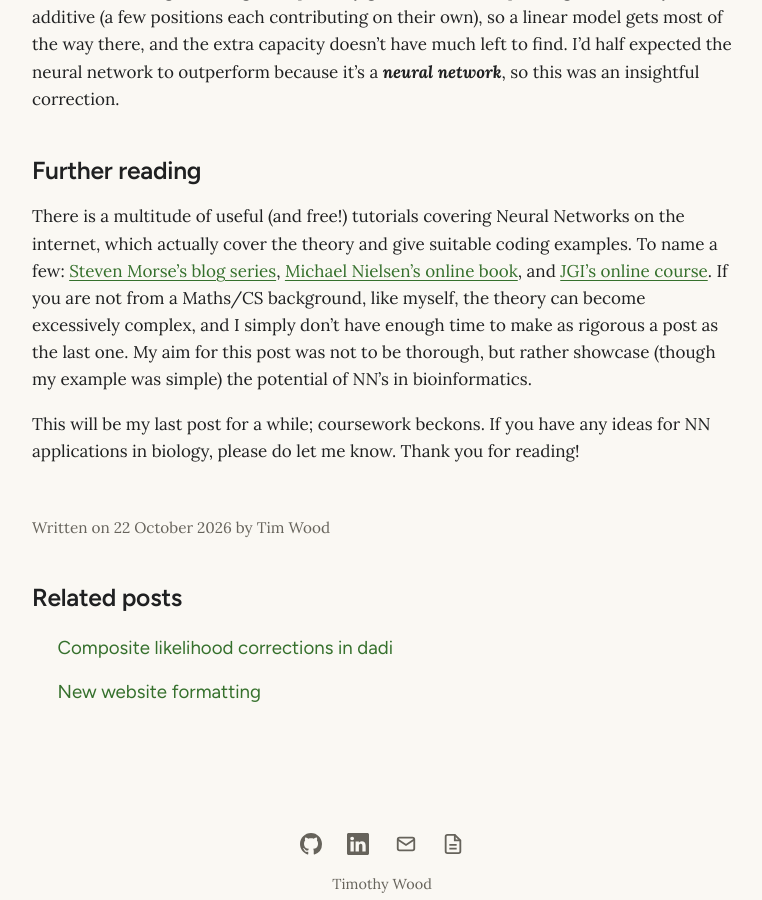
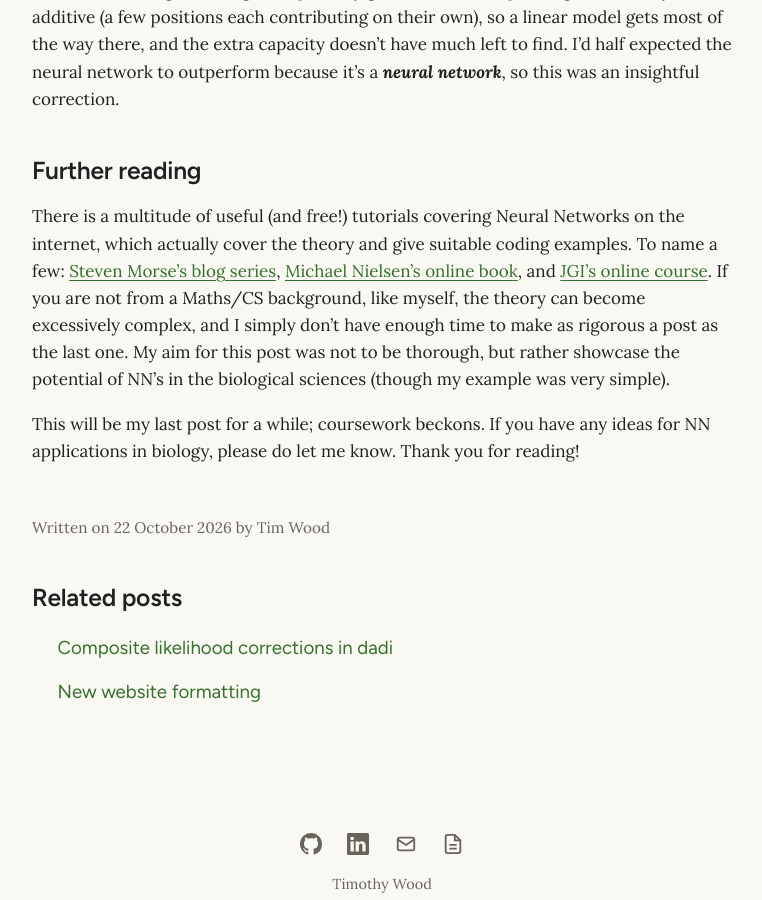
Before and after one commit to timj-wood/timj-wood.github.io, a Jekyll site: the page built from _posts/2026-10-22-splice-site-neural-network.md, in a window 1280 px wide and 900 px high, scrolled down 7864 px. Shown: the whole window, without its empty margins (258-1020 px from the left). Built offline with Jekyll 4.4.1, drawn with Linux system fonts in a browser that asks for light colours; part of the change alters nothing that is shown; some of the changed text lies outside the part shown.

Commit message:
Update 2026-10-22-splice-site-neural-network.md

````diff
--- a/_posts/2026-10-22-splice-site-neural-network.md
+++ b/_posts/2026-10-22-splice-site-neural-network.md
@@ -10,7 +10,7 @@ Note that this is not a post about Neural Network theory, partly because I'm sti
 
 For the code, I have roughly followed the Jean Golding Institute's [Data Analysis in Python (Part 2)](https://bristol-training.github.io/data-analysis-python-2/) and [Introduction to AI](https://bristol-training.github.io/intro-to-ai/) courses. All the figures and numbers here come from the scripts in the repo, [splice-site-nn](https://github.com/timj-wood/splice-site-nn), so have a look there if you want to see exactly what I did (and what I probably did wrong).
 
-## What is splicing?
+## An introduction to gene splicing
 
 When a gene is transcribed, the result is a pre-mRNA that still contains the introns (the non-coding regions). These have to be cut out before the message can move on to the next step, translation. So how do your cells know which parts of the transcript are introns, you might ask? Well, (almost) every intron begins with the two bases "GT" and ends with "AG". It's very close to a universal rule, which is why it's a great target for my first neural network. Since I already know what the answer should look like, if the model learns something sensible I should be able to see, and if it learns something weird I should be able to spot that too.
 
@@ -29,7 +29,7 @@ X = one_hot(df["sequence"])   # (3190, 240) array of 0s, 1s and the odd 1/3
 y = df["label"].values        # "EI", "IE" or "N"
 ```
 
-## A baseline first
+## Creating a comparable baseline with classical methods
 
 Before the fun neural network stuff, I fitted a couple of simpler classifiers.
 
@@ -148,7 +148,7 @@ The two loss curves sit on top of each other, and the final weights agree to wit
 
 Whilst building a neuron yourself is an insightful (and difficult) exercise, PyTorch practically does this all for you... So just use PyTorch.
 
-## What did the neuron learn?
+## What the neuron learnt
 
 Because a single neuron has one weight per (position, base), its 240 weights can be plotted in the same way as the logistic regression ones:
 
@@ -192,6 +192,6 @@ As for the tie, I don't think it's that surprising in hindsight. Noordewier *et
 
 ## Further reading
 
-There is a multitude of useful (and free!) tutorials covering Neural Networks on the internet, which actually cover the theory and give suitable coding examples. To name a few: [Steven Morse's blog series](https://stmorse.github.io/journal/Beginner-NN-Part-I.html), [Michael Nielsen's online book](http://neuralnetworksanddeeplearning.com/), and [JGI's online course](https://bristol-training.github.io/intro-to-ai/). If you are not from a Maths/CS background, like myself, the theory can become excessively complex, and I simply don't have enough time to make as rigorous a post as the last one. My aim for this post was not to be thorough, but rather showcase (though my example was simple) the potential of NN's in bioinformatics.
+There is a multitude of useful (and free!) tutorials covering Neural Networks on the internet, which actually cover the theory and give suitable coding examples. To name a few: [Steven Morse's blog series](https://stmorse.github.io/journal/Beginner-NN-Part-I.html), [Michael Nielsen's online book](http://neuralnetworksanddeeplearning.com/), and [JGI's online course](https://bristol-training.github.io/intro-to-ai/). If you are not from a Maths/CS background, like myself, the theory can become excessively complex, and I simply don't have enough time to make as rigorous a post as the last one. My aim for this post was not to be thorough, but rather showcase the potential of NN's in the biological sciences (though my example was very simple).
 
 This will be my last post for a while; coursework beckons. If you have any ideas for NN applications in biology, please do let me know. Thank you for reading!
````
